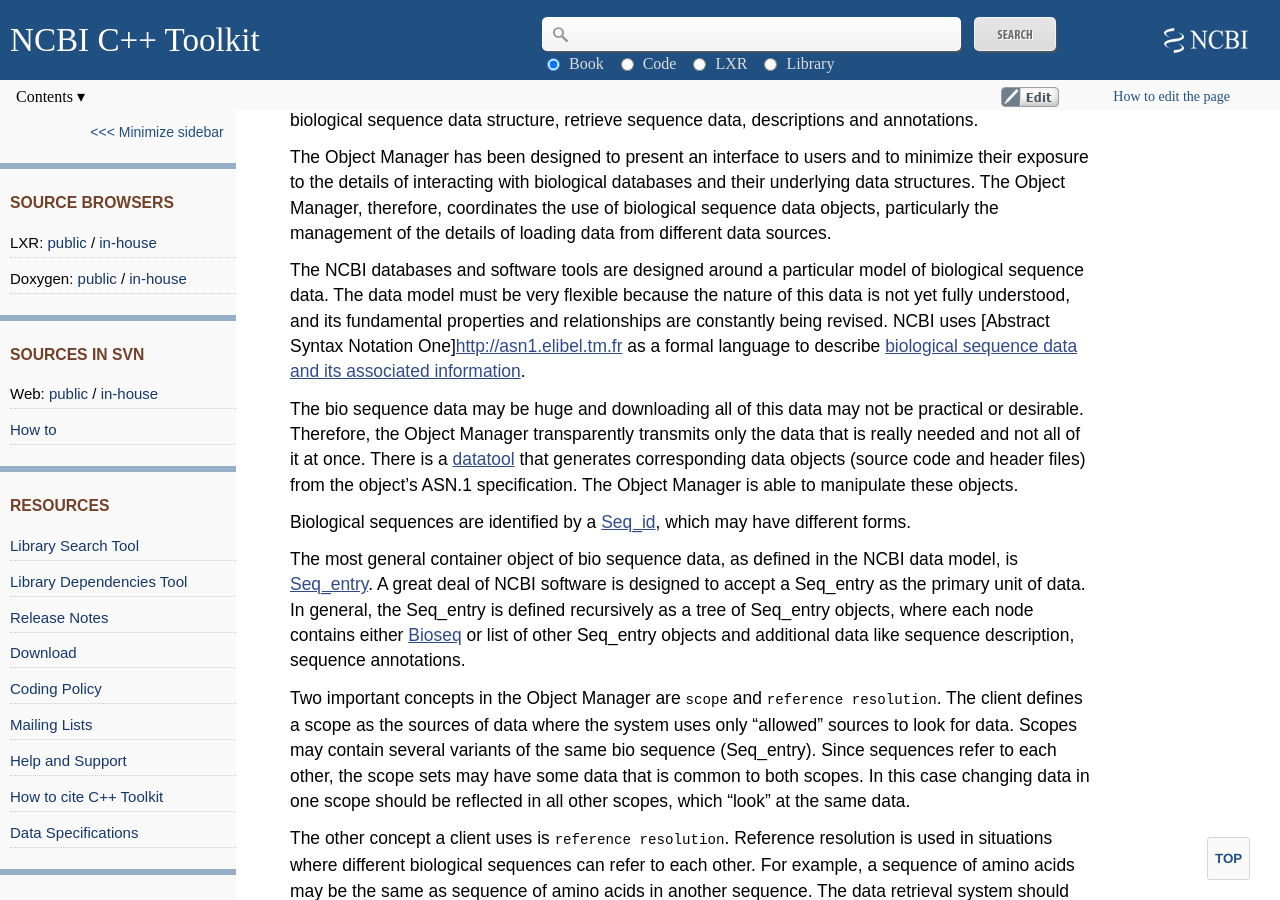
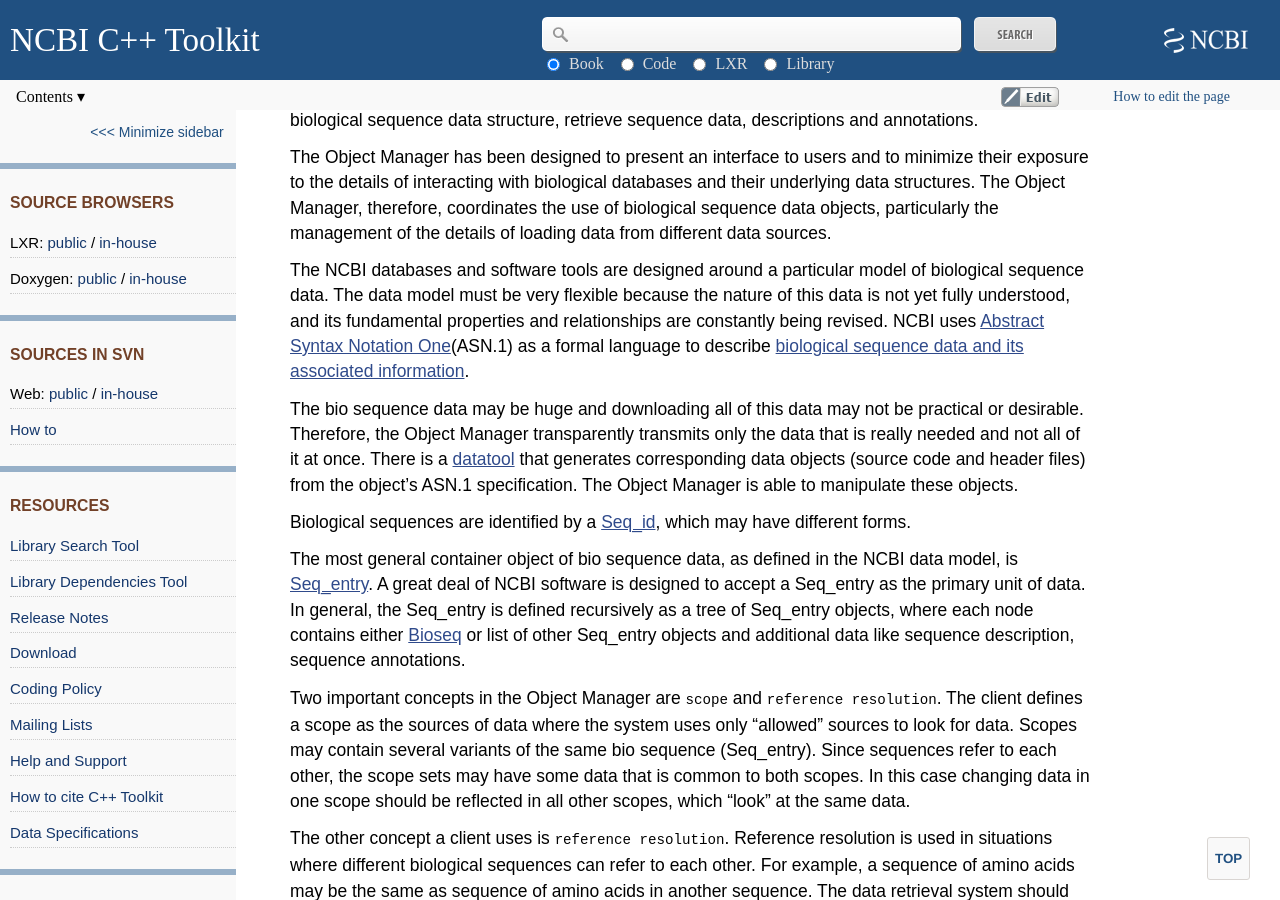
Before and after one commit to ncbi/cxx-toolkit, a Jekyll site: the page built from pages/ch_intro.md, in a window 1280 px wide and 900 px high, scrolled down 22102 px. Built offline with Jekyll 4.4.1, drawn with Linux system fonts in a browser that asks for light colours.

Commit message:
Link fixed

```diff
--- a/pages/ch_intro.md
+++ b/pages/ch_intro.md
@@ -611,7 +611,7 @@
 
 The Object Manager has been designed to present an interface to users and to minimize their exposure to the details of interacting with biological databases and their underlying data structures. The Object Manager, therefore, coordinates the use of biological sequence data objects, particularly the management of the details of loading data from different data sources.
 
-The NCBI databases and software tools are designed around a particular model of biological sequence data. The data model must be very flexible because the nature of this data is not yet fully understood, and its fundamental properties and relationships are constantly being revised. NCBI uses [Abstract Syntax Notation One][http://asn1.elibel.tm.fr](ASN.1) as a formal language to describe [biological sequence data and its associated information](https://www.ncbi.nlm.nih.gov/IEB/ToolBox/SDKDOCS/INDEX.HTML).
+The NCBI databases and software tools are designed around a particular model of biological sequence data. The data model must be very flexible because the nature of this data is not yet fully understood, and its fundamental properties and relationships are constantly being revised. NCBI uses [Abstract Syntax Notation One](http://asn1.elibel.tm.fr)(ASN.1) as a formal language to describe [biological sequence data and its associated information](https://www.ncbi.nlm.nih.gov/IEB/ToolBox/SDKDOCS/INDEX.HTML).
 
 The bio sequence data may be huge and downloading all of this data may not be practical or desirable. Therefore, the Object Manager transparently transmits only the data that is really needed and not all of it at once. There is a [datatool](ch_app.html#ch_app.datatool) that generates corresponding data objects (source code and header files) from the object's ASN.1 specification. The Object Manager is able to manipulate these objects.
 
```
